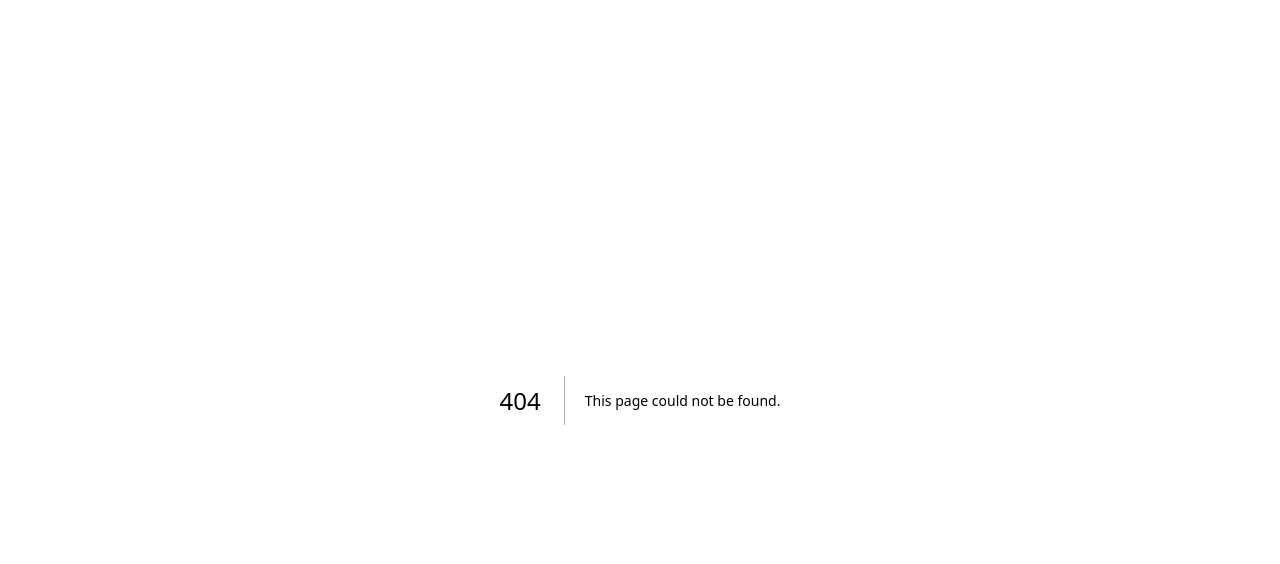
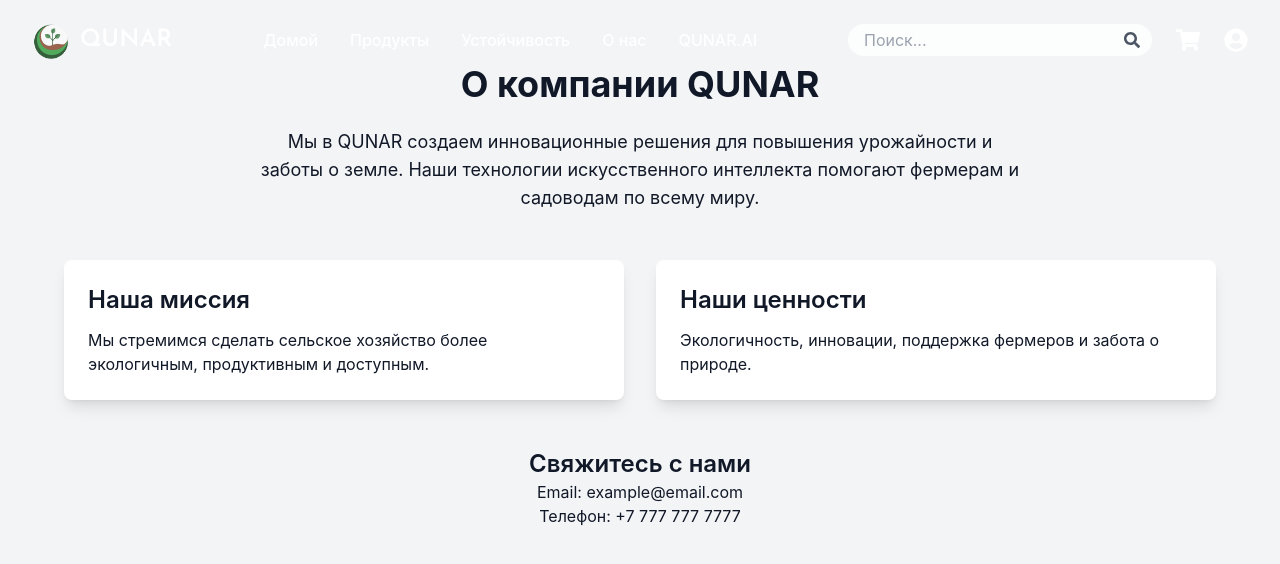
Before and after one commit to Amirbek01/qunar-frontend, a Next.js app: page /about in a window 1280 px wide. Before the commit this address had no page. Shown: the top 564 px of the page. Built offline with nearby package versions, Linux system fonts and the light colour scheme.

Commit message:
add some sreens

```diff
--- /dev/null
+++ b/src/components/AboutSectionScreens.js
@@ -0,0 +1,31 @@
+export default function AboutSectionScreens() {
+    return (
+        <section className="bg-gray-100 text-gray-900 py-16 px-6">
+            <div className="max-w-6xl mx-auto text-center">
+                <h2 className="text-4xl font-bold mb-6">О компании QUNAR</h2>
+                <p className="text-lg max-w-3xl mx-auto">
+                    Мы в QUNAR создаем инновационные решения для повышения урожайности и заботы о земле.
+                    Наши технологии искусственного интеллекта помогают фермерам и садоводам по всему миру.
+                </p>
+            </div>
+
+            <div className="mt-12 max-w-6xl mx-auto grid md:grid-cols-2 gap-8">
+                <div className="p-6 bg-white shadow-lg rounded-lg">
+                    <h3 className="text-2xl font-semibold mb-3">Наша миссия</h3>
+                    <p>Мы стремимся сделать сельское хозяйство более экологичным, продуктивным и доступным.</p>
+                </div>
+
+                <div className="p-6 bg-white shadow-lg rounded-lg">
+                    <h3 className="text-2xl font-semibold mb-3">Наши ценности</h3>
+                    <p>Экологичность, инновации, поддержка фермеров и забота о природе.</p>
+                </div>
+            </div>
+
+            <div className="mt-12 text-center">
+                <h3 className="text-2xl font-semibold">Свяжитесь с нами</h3>
+                <p>Email: example@email.com</p>
+                <p>Телефон: +7 777 777 7777</p>
+            </div>
+        </section>
+    );
+}
--- /dev/null
+++ b/src/pages/about.js
@@ -0,0 +1,19 @@
+import AboutSectionScreens from '@/components/AboutSectionScreens';
+import Header from '@/components/Header';
+import Head from 'next/head';
+
+export default function About() {
+    return (
+        <>
+            <Head>
+                <title>О нас | QUNAR</title>
+                <meta name="description" content="Узнайте больше о QUNAR - инновационных решениях для вашего сада." />
+            </Head>
+
+            <main className="min-h-screen">
+                <Header/>
+                <AboutSectionScreens />
+            </main>
+        </>
+    );
+}
--- a/src/pages/ai.js
+++ b/src/pages/ai.js
@@ -15,7 +15,9 @@
                     <p className="text-lg">Открыт чат {activeChat}</p>
                 ) : (
                     <div className="text-center text-gray-500">
-                        <p>Это начало вашей консультации с</p>
+                        {/* <p>Это начало вашей консультации с</p> */}
+                        <p>скора все будет</p>
+
                         <h1 className="text-2xl font-bold text-gray-700">QUNAR.AI</h1>
                     </div>
                 )}
--- /dev/null
+++ b/src/pages/busket.js
@@ -0,0 +1,11 @@
+import React from 'react';
+import Header from '../components/Header';
+import { Main } from 'next/document';
+export default function Busket() {
+    return(
+    <main className="min-h-screen">
+        <Header className="bg-green-300"/>
+        <p>карзина</p>
+    </main>
+    );
+}
```
